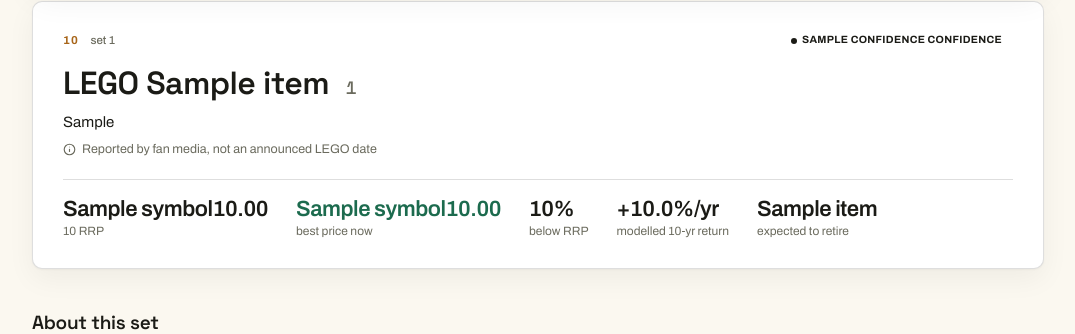
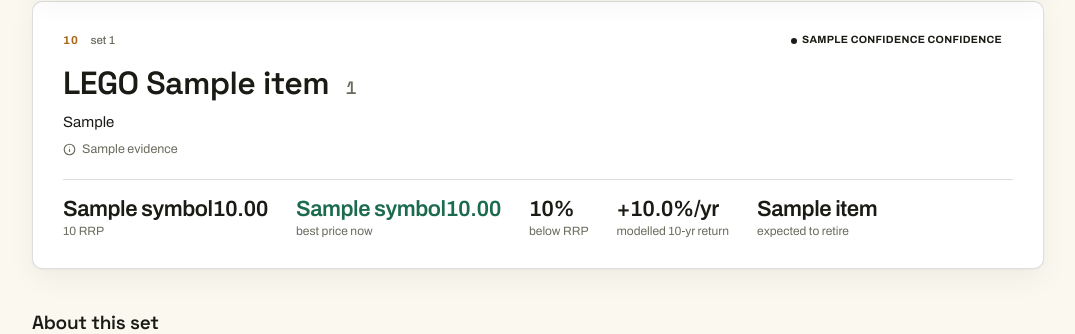
Before and after one commit to matthewhayford-blip/lego-tracker, a Python web app: template site/templates/set.html in a window 1280 px wide. Shown: the part 592-926 px from the top of the page, without its empty margins (102-1177 px from the left). Run offline with Jinja, Linux system fonts and the light colour scheme; the template is opened without the code that fills it: most values are stand-ins (such as "Sample title", 1, 10 or a date in 2020).

Commit message:
Add files via upload

```diff
--- a/site/templates/set.html
+++ b/site/templates/set.html
@@ -41,7 +41,7 @@
     <p class="retire-line">{{ retire_meta }}</p>
     <p class="evidence">
       <svg class="ic" width="13" height="13" viewBox="0 0 16 16" fill="none" stroke="currentColor" stroke-width="1.4"><circle cx="8" cy="8" r="6.5"/><line x1="8" y1="7.2" x2="8" y2="11"/><circle cx="8" cy="5" r="0.6" fill="currentColor" stroke="none"/></svg>
-      Reported by fan media, not an announced LEGO date
+      {{ evidence }}
     </p>
 
     <div class="facts">
@@ -53,7 +53,7 @@
       {%- for row in projection if row.highlight %}
       <div><b class="mono {% if row.cagr and row.cagr > 0 %}good{% elif row.cagr %}bad{% endif %}">{{ '%+.1f'|format(row.cagr * 100) if row.cagr is not none else '—' }}%/yr</b><span>modelled {{ row.years }}&#8209;yr return</span></div>
       {%- endfor %}
-      <div><b class="mono">{{ s.retire_label }}</b><span>expected to retire</span></div>
+      <div><b class="mono">{{ s.retire_label }}</b><span>{{ "retired" if ret.retired else "expected to retire" }}</span></div>
     </div>
   </div>
 
```
